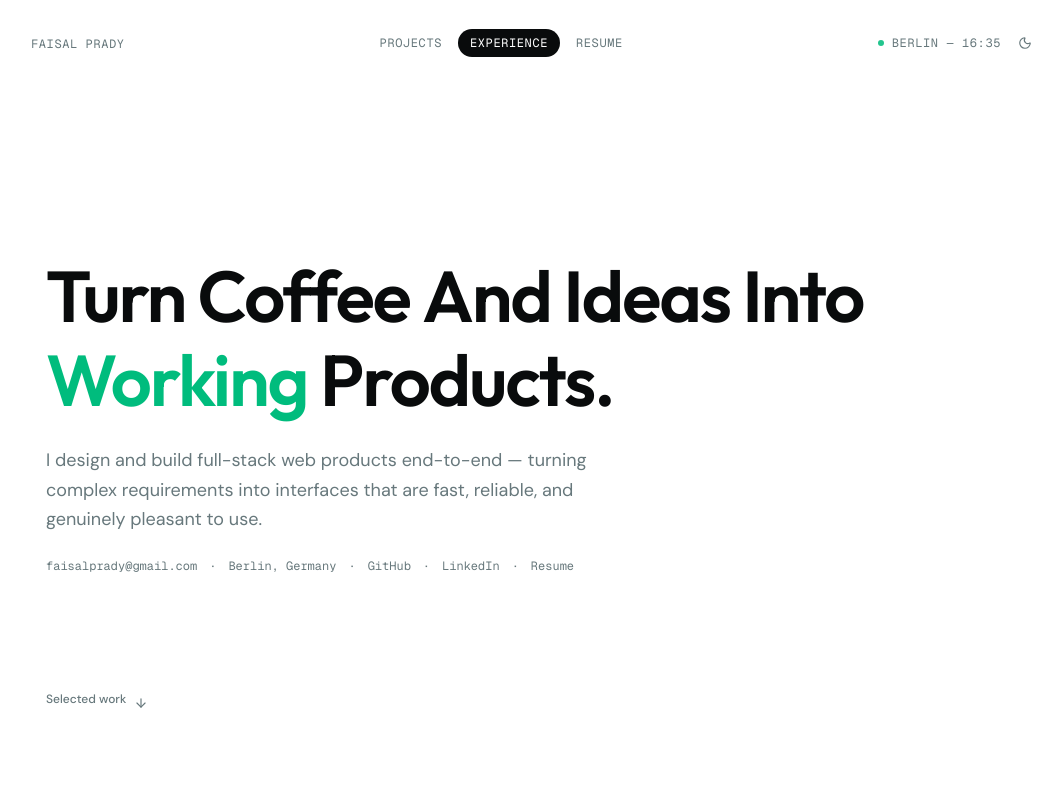
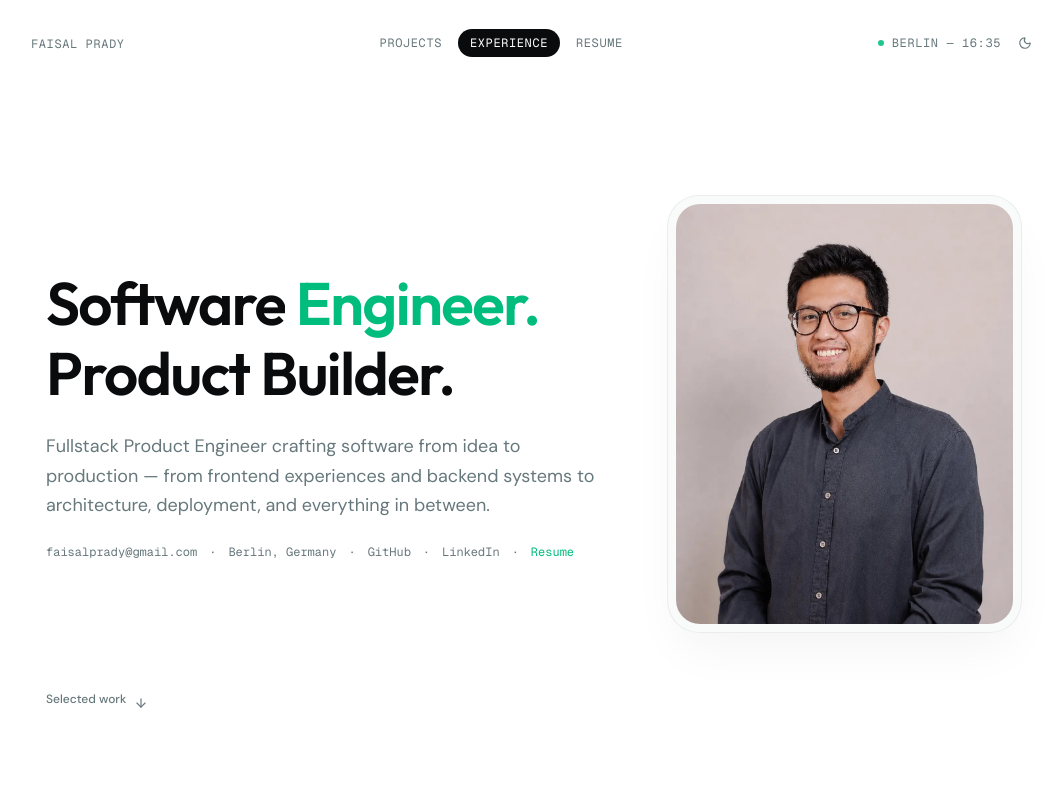
Before and after one commit to faisalprady13/portfolio-v2, a Next.js app: page / in a window 1280 px wide. Shown: the top 800 px of the page, without its empty margins (106-1168 px from the left). Built offline with nearby package versions, Linux system fonts and the light colour scheme.

Commit message:
add photo

```diff
--- a/components/hero-section.tsx
+++ b/components/hero-section.tsx
@@ -12,6 +12,7 @@ import {
   useTransform,
   type Variants,
 } from "framer-motion"
+import Image from "next/image"
 import Link from "next/link"
 
 import { profile } from "@/lib/resume-data"
@@ -71,13 +72,14 @@ export function HeroSection() {
         >
           <motion.div
             style={{ x: translateX, y: translateY }}
-            className="flex flex-1 flex-col justify-center gap-6 py-12"
+            className="grid flex-1 items-center gap-12 py-12 md:gap-16 lg:grid-cols-[minmax(0,1.1fr)_minmax(16rem,0.7fr)]"
           >
-            <h1 className="font-heading text-5xl leading-[1.17] font-semibold tracking-tight text-foreground sm:text-6xl md:text-7xl">
+            <div className="flex flex-col justify-center gap-6">
+              <h1 className="font-heading text-5xl leading-[1.17] font-semibold tracking-tight text-foreground sm:text-6xl md:text-5xl lg:text-6xl">
                 <TypewriterText
-                text="Turn Coffee And Ideas Into Working Products."
+                  text={`Software Engineer. Product Builder.`}
                   start={isInView}
-                highlight="Working"
+                  highlight="Engineer."
                 />
               </h1>
 
@@ -86,9 +88,9 @@ export function HeroSection() {
                 className="max-w-xl text-base leading-relaxed text-muted-foreground sm:text-lg"
               >
                 <HoverSplitText>
-                I design and build full-stack web products end-to-end — turning
-                complex requirements into interfaces that are fast, reliable,
-                and genuinely pleasant to use.
+                  Fullstack Product Engineer crafting software from idea to
+                  production — from frontend experiences and backend systems to
+                  architecture, deployment, and everything in between.
                 </HoverSplitText>
               </motion.p>
 
@@ -126,8 +128,27 @@ export function HeroSection() {
                 </a>
                 <span aria-hidden>·</span>
                 <Link href="/resume" className="hover:text-foreground">
-                <HoverSplitText>Resume</HoverSplitText>
+                  <HoverSplitText className="text-emerald-500 dark:text-emerald-400">
+                    Resume
+                  </HoverSplitText>
                 </Link>
+              </motion.div>
+            </div>
+
+            <motion.div
+              variants={fadeUp}
+              className="relative mx-auto hidden w-full max-w-sm overflow-hidden rounded-[2rem] border border-border/70 bg-muted/40 p-2 shadow-2xl shadow-foreground/5 lg:block"
+            >
+              <div className="relative aspect-[4/5] overflow-hidden rounded-[1.5rem]">
+                <Image
+                  src="/faisal_photo.webp"
+                  alt="Portrait of Faisal Prady"
+                  fill
+                  priority
+                  sizes="(min-width: 768px) 28rem, 90vw"
+                  className="object-cover object-center"
+                />
+              </div>
             </motion.div>
           </motion.div>
 
--- a/lib/resume-data.ts
+++ b/lib/resume-data.ts
@@ -61,6 +61,7 @@ export const technicalSkillCategories: {
       { name: "GraphQL" },
       { name: "OAuth 2.0" },
       { name: "JWT Authentication" },
+      { name: "Headless CMS (Strapi, DatoCMS, Drupal)" },
     ],
   },
   {
@@ -104,7 +105,7 @@ export const technicalSkillCategories: {
     ],
   },
   {
-    category: "Engineering Practices",
+    category: "Engineering Practices & Tools",
     skills: [
       { name: "Software Architecture" },
       { name: "Clean Code" },
@@ -112,6 +113,7 @@ export const technicalSkillCategories: {
       { name: "Agile/Scrum" },
       { name: "Accessibility (WCAG 2.1/2.2 AA)" },
       { name: "Responsive Design" },
+      { name: "Management tools (Confluence, Jira)" },
     ],
   },
 ]
```
Also changed, not shown: public/faisal_photo.webp (added). Lines whose indentation alone changed are shown as unchanged.
